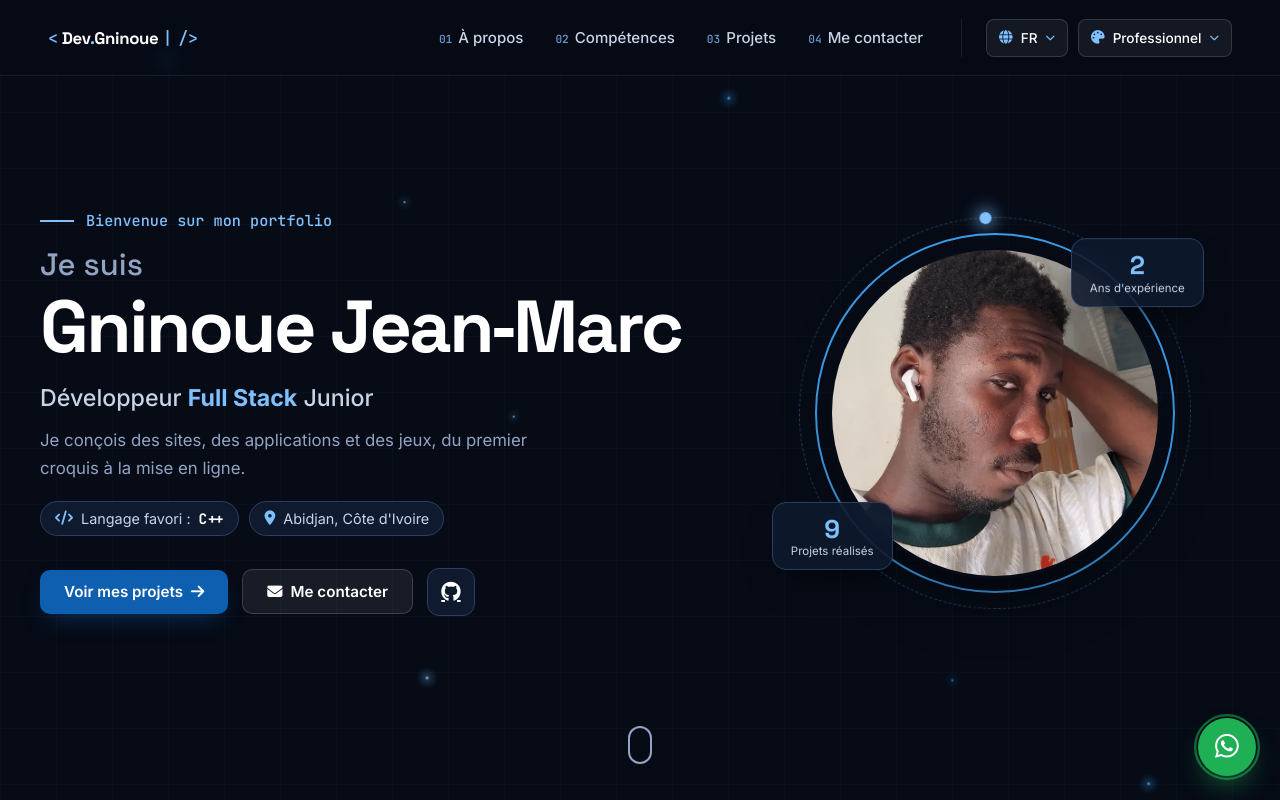
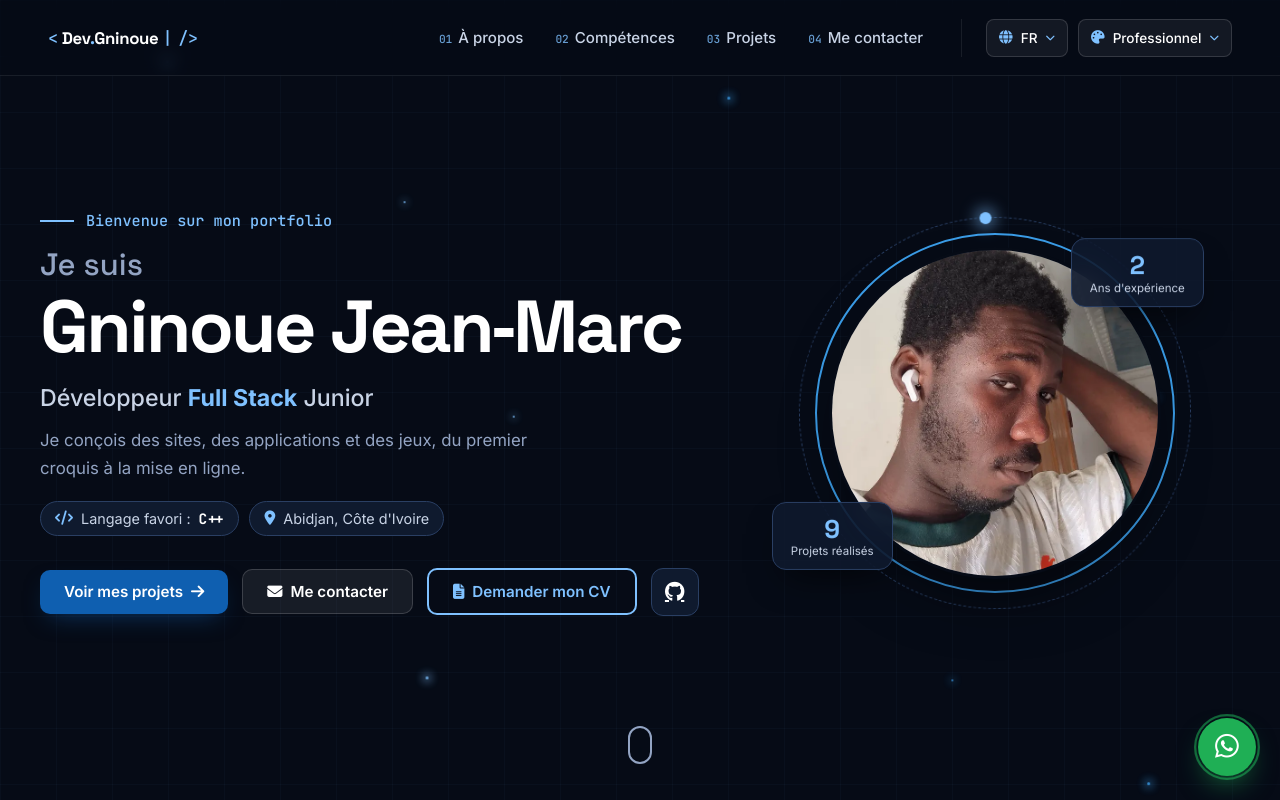
Before and after one commit to gninoue-dev/portfolio, a plain HTML site: page index.html in a window 1280 px wide. Shown: the top 800 px of the page. Drawn offline with Linux system fonts and the light colour scheme.

Commit message:
CV mis en avant dans les 3 thèmes, noms des ressources, code bientôt public, idole

```diff
--- a/css/theme-gaming.css
+++ b/css/theme-gaming.css
@@ -446,6 +446,13 @@ body[data-theme="gaming"] ::selection{ background: var(--jeu-rose); color: #fff;
   border-top-color: var(--jeu-or);
   animation: tourner .8s steps(8) infinite;
 }
+.jeu-titre-secondaires{ display: flex; flex-wrap: wrap; justify-content: center; gap: 12px; }
+.jeu-titre-secondaires > span, .jeu-menu-pause > span, .jeu-modale-actions > span{ display: contents; }
+.jeu-bouton-cv{ border-color: var(--jeu-vert); color: #d8ffe9; }
+.jeu-bouton-cv i{ color: var(--jeu-vert); }
+.jeu-bouton-cv:hover{ border-color: #fff; background: #1d4a3a; }
+.jeu-bouton-cv .bouton-cv-format{ background: var(--jeu-vert); color: #0b0918; border-radius: 2px; }
+.jeu-bouton-cv-lecture{ margin-top: 14px; }
 .jeu-titre-duree{ margin: 0; font-size: .95rem; color: var(--jeu-texte-doux); }
 .jeu-titre-controles{
   list-style: none;
--- a/css/theme-personnel.css
+++ b/css/theme-personnel.css
@@ -261,6 +261,12 @@ body[data-theme="personnel"] ::selection{ background: var(--perso-neon); color:
 .perso-bouton-encre{ background: var(--perso-rouge-bouton); color: #fff; }
 .perso-bouton-neon{ background: var(--perso-neon); color: var(--perso-encre); box-shadow: 5px 5px 0 var(--perso-rouge); }
 .perso-bouton-neon:hover{ box-shadow: 7px 7px 0 var(--perso-rouge); }
+.perso-bouton-cv{ background: var(--perso-neon); box-shadow: 5px 5px 0 var(--perso-rouge); }
+.perso-bouton-cv:hover{ box-shadow: 7px 7px 0 var(--perso-rouge); }
+.perso-bouton-cv .bouton-cv-format{ background: var(--perso-encre); color: var(--perso-neon); border-radius: 0; }
+.perso-actions > span, .perso-cv-contact > span{ display: contents; }
+.perso-cv-contact{ margin: 0 0 18px; }
+.perso-cv-contact .perso-bouton{ width: 100%; }
 .perso-bouton:disabled{ opacity: .7; cursor: progress; }
 
 /* ---------- Case photo ---------- */
--- a/css/theme-professionnel.css
+++ b/css/theme-professionnel.css
@@ -220,7 +220,15 @@ body[data-theme="professionnel"] ::selection{ background: var(--pro-bleu); color
 .pro-langage i{ color: var(--pro-bleu-clair); }
 .pro-langage strong{ color: var(--pro-blanc); font-family: var(--police-code); }
 
+.pro-actions > span{ display: contents; }
 .pro-actions{ display: flex; gap: 14px; flex-wrap: wrap; align-items: center; }
+.pro-bouton-cv{
+  background: transparent;
+  color: var(--pro-bleu-clair);
+  border: 2px solid var(--pro-bleu-clair);
+}
+.pro-bouton-cv:hover{ transform: translateY(-3px); background: var(--pro-bleu-clair); color: #06101F; }
+.pro-bouton-cv .bouton-cv-format{ background: rgba(127,193,255,0.18); }
 .pro-bouton-icone{
   width: 48px; height: 48px;
   display: inline-flex; align-items: center; justify-content: center;
@@ -817,6 +825,28 @@ body[data-theme="professionnel"] ::selection{ background: var(--pro-bleu); color
   70%{ box-shadow: 0 0 0 10px rgba(46,204,113,0); }
   100%{ box-shadow: 0 0 0 0 rgba(46,204,113,0); }
 }
+.pro-carte-cv{
+  display: flex;
+  align-items: center;
+  flex-wrap: wrap;
+  gap: 14px 16px;
+  margin: 0 0 28px;
+  padding: 18px;
+  border-radius: 14px;
+  background: var(--pro-carte);
+  border: 2px solid var(--pro-bleu-moyen);
+}
+.pro-carte-cv > div{ flex: 1; min-width: 180px; }
+.pro-carte-cv-icone{
+  width: 50px; height: 50px;
+  display: inline-flex; align-items: center; justify-content: center;
+  border-radius: 12px;
+  background: var(--pro-bleu-clair);
+  color: #06101F;
+  font-size: 1.4rem;
+}
+.pro-carte-cv-titre{ margin: 0 0 2px; font-family: var(--police-titre); font-weight: 700; color: var(--pro-blanc); }
+.pro-carte-cv-texte{ margin: 0; font-size: .88rem; color: var(--pro-texte-doux); }
 .pro-contact-infos{ list-style: none; margin: 0; padding: 0; display: flex; flex-direction: column; gap: 12px; }
 .pro-contact-infos a{
   display: flex;
--- a/js/commun.js
+++ b/js/commun.js
@@ -362,15 +362,23 @@ function lienDemandeCv() {
 // Bouton CV : téléchargement si le PDF existe, sinon demande par email
 function htmlBoutonCv(classe = 'bouton-action bouton-principal') {
   if (donnees.liens.cv) {
-    return `<a href="${donnees.liens.cv}" download class="${classe}">
-      <i class="fa-solid fa-download" aria-hidden="true"></i> <span>${t('footer.cv')}</span></a>`;
+    return `<a href="${donnees.liens.cv}" download class="${classe} bouton-cv">
+      <i class="fa-solid fa-file-arrow-down" aria-hidden="true"></i> <span>${t('footer.cv')}</span>
+      <small class="bouton-cv-format">PDF</small></a>`;
   }
-  return `<a href="${lienDemandeCv()}" class="${classe}">
+  return `<a href="${lienDemandeCv()}" class="${classe} bouton-cv">
     <i class="fa-solid fa-file-lines" aria-hidden="true"></i> <span>${t('footer.cv-demande')}</span></a>`;
 }
 
+// Remplit chaque emplacement data-zone-cv="classes" posé par un thème
+function remplirZonesCv(racine = document) {
+  racine.querySelectorAll('[data-zone-cv]').forEach(el => {
+    el.innerHTML = htmlBoutonCv(el.dataset.zoneCv || undefined);
+  });
+}
+
 function rendrePiedPage() {
-  document.getElementById('zoneCv').innerHTML = htmlBoutonCv();
+  remplirZonesCv();
 
   const reseaux = [
     ...RESEAUX.filter(r => donnees.liens[r.cle]).map(r => ({ ...r, url: donnees.liens[r.cle], externe: true })),
--- a/js/donnees.js
+++ b/js/donnees.js
@@ -34,7 +34,8 @@ const donnees = {
       'Watch Dogs', 'GTA San Andreas',
       { fr: 'God of War (I à III)', en: 'God of War (I to III)' }
     ],
-    personnagesTekken: ['Bob', 'Nina']
+    personnagesTekken: ['Bob', 'Nina'],
+    idole: { fr: 'Kylian Mbappé (football)', en: 'Kylian Mbappé (football)' }
   },
 
   liens: {
@@ -42,10 +43,15 @@ const donnees = {
     whatsapp: '2250103508128',
     whatsappAffiche: '+225 01 03 50 81 28',
     github: 'https://github.com/gninoue-dev',
-    linkedin: '',
+    // ---------- Réseaux : coller l'adresse entre les guillemets ----------
+    // Un réseau vide n'est pas affiché ; rempli, son icône apparaît dans le footer.
+    linkedin: '', // ex. 'https://www.linkedin.com/in/ton-profil'
+    tiktok: '', // ex. 'https://www.tiktok.com/@ton-pseudo'
     facebook: '',
-    tiktok: '',
     instagram: '',
+    // ---------- CV ----------
+    // Déposer le PDF dans res/ puis écrire : cv: 'res/cv-gninoue-jean-marc.pdf'
+    // Le bouton passe alors de "Demander mon CV" à "Télécharger mon CV" partout.
     cv: '',
     // Point d'accès du formulaire de contact (FormSubmit, en AJAX)
     formulaire: 'https://formsubmit.co/ajax/Devgninoue@gmail.com'
@@ -79,6 +85,7 @@ const donnees = {
   // statut : termine | encours
   // categorie : jeu | web | ia | outil
   // nom : texte simple ou { fr, en }
+  // codeBientot : true si le code sera publié plus tard (au lieu de "Code privé")
   // vedette : true pour le projet phare (affiché en premier, avec un badge)
   // image : '' tant que la capture n'est pas fournie (RESSOURCES.md)
   projets: [
@@ -91,7 +98,7 @@ const donnees = {
       },
       technos: ['JavaScript'],
       categorie: 'web',
-      image: '',
+      image: '', // capture : 'res/projets/projet-web.webp'
       lienCode: 'https://github.com/gninoue-dev/projet_web_fin_module',
       lienDemo: '',
       statut: 'encours',
@@ -106,7 +113,7 @@ const donnees = {
       },
       technos: ['Godot 4', 'GDScript', 'Blender'],
       categorie: 'jeu',
-      image: '',
+      image: '', // capture : 'res/projets/zaomon.webp'
       lienCode: 'https://github.com/gninoue-dev/ZAOMON',
       lienDemo: '',
       statut: 'encours'
@@ -120,7 +127,7 @@ const donnees = {
       },
       technos: ['Python', 'FastAPI', 'React', 'WebSocket', 'After Effects'],
       categorie: 'ia',
-      image: '',
+      image: '', // capture : 'res/projets/editsensei.webp'
       lienCode: 'https://github.com/gninoue-dev/EditSensei_AI',
       lienDemo: '',
       statut: 'encours'
@@ -134,8 +141,9 @@ const donnees = {
       },
       technos: ['PHP', 'MySQL', 'JavaScript'],
       categorie: 'web',
-      image: '',
-      lienCode: '',
+      image: '', // capture : 'res/projets/examsecure.webp'
+      lienCode: '', // encore en local : mettre l'URL GitHub ici une fois publié
+      codeBientot: true,
       lienDemo: '',
       statut: 'encours'
     },
@@ -148,7 +156,7 @@ const donnees = {
       },
       technos: ['Python', 'MetaTrader 5'],
       categorie: 'outil',
-      image: '',
+      image: '', // capture : 'res/projets/bot-trading.webp'
       lienCode: 'https://github.com/gninoue-dev/Bot_trading',
       lienDemo: '',
       statut: 'encours'
@@ -162,8 +170,9 @@ const donnees = {
       },
       technos: ['Python', 'C++', 'WebSocket'],
       categorie: 'outil',
-      image: '',
-      lienCode: '',
+      image: '', // capture : 'res/projets/prad1.webp'
+      lienCode: '', // encore en local : mettre l'URL GitHub ici une fois publié
+      codeBientot: true,
       lienDemo: '',
       statut: 'termine'
     },
@@ -176,7 +185,7 @@ const donnees = {
       },
       technos: ['Java'],
       categorie: 'outil',
-      image: '',
+      image: '', // capture : 'res/projets/focusflow.webp'
       lienCode: 'https://github.com/gninoue-dev/FocusFlow',
       lienDemo: '',
       statut: 'encours'
@@ -190,7 +199,7 @@ const donnees = {
       },
       technos: ['JavaScript', 'Canvas'],
       categorie: 'jeu',
-      image: '',
+      image: '', // capture : 'res/projets/gamerpg.webp'
       lienCode: 'https://github.com/gninoue-dev/GameRpg',
       lienDemo: 'https://gninoue-dev.github.io/GameRpg/',
       statut: 'termine'
@@ -204,7 +213,7 @@ const donnees = {
       },
       technos: ['JavaScript'],
       categorie: 'jeu',
-      image: '',
+      image: '', // capture : 'res/projets/snake.webp'
       lienCode: 'https://github.com/gninoue-dev/gameSnake',
       lienDemo: 'https://gninoue-dev.github.io/gameSnake/',
       statut: 'termine'
--- a/js/theme-gaming.js
+++ b/js/theme-gaming.js
@@ -84,9 +84,12 @@
             <div class="jeu-titre-actions" id="jeuTitreActions">
               <p class="jeu-chargement" id="jeuChargement"><span class="jeu-chargeur" aria-hidden="true"></span><span data-i18n="jeu.chargement"></span></p>
             </div>
-            <button class="jeu-bouton jeu-bouton-secondaire" id="jeuTitreLecture">
-              <i class="fa-solid fa-book-open" aria-hidden="true"></i> <span data-i18n="jeu.mode-lecture"></span>
-            </button>
+            <div class="jeu-titre-secondaires">
+              <button class="jeu-bouton jeu-bouton-secondaire" id="jeuTitreLecture">
+                <i class="fa-solid fa-book-open" aria-hidden="true"></i> <span data-i18n="jeu.mode-lecture"></span>
+              </button>
+              <span data-zone-cv="jeu-bouton jeu-bouton-cv"></span>
+            </div>
             <p class="jeu-titre-duree" data-i18n="jeu.duree"></p>
             <ul class="jeu-titre-controles">
               <li><i class="fa-solid fa-keyboard" aria-hidden="true"></i><span data-i18n="jeu.controles-clavier"></span></li>
@@ -269,6 +272,7 @@
           <button class="jeu-bouton" data-pause="lecture"><i class="fa-solid fa-book-open" aria-hidden="true"></i> ${t('jeu.mode-lecture')}</button>
           <button class="jeu-bouton" data-pause="son"><i class="fa-solid ${jeu.audio.actif ? 'fa-volume-high' : 'fa-volume-xmark'}" aria-hidden="true"></i> ${t(jeu.audio.actif ? 'jeu.son-active' : 'jeu.son-coupe')}</button>
           <button class="jeu-bouton" data-pause="theme"><i class="fa-solid fa-palette" aria-hidden="true"></i> ${t('jeu.changer-theme')}</button>
+          <span data-zone-cv="jeu-bouton jeu-bouton-cv"></span>
           <button class="jeu-bouton jeu-bouton-danger" data-pause="recommencer"><i class="fa-solid fa-rotate-right" aria-hidden="true"></i> <span>${t('jeu.recommencer')}</span></button>
         </div>
         <h3 class="jeu-modale-sous-titre">${t('jeu.controles')}</h3>
@@ -279,6 +283,7 @@
         </ul>
         <h3 class="jeu-modale-sous-titre">${t('jeu.fin-succes')}</h3>
         ${htmlSucces(jeu.etat.succes)}`, () => jeu && jeu.mettreEnPause(false));
+      remplirZonesCv($('#jeuModaleBoite'));
 
       $('#jeuModaleBoite').addEventListener('click', (e) => {
         const bouton = e.target.closest('[data-pause]');
@@ -328,8 +333,10 @@
         </ul>
         <div class="jeu-modale-actions">
           <button class="jeu-bouton jeu-bouton-principal" data-fin="ecrire"><i class="fa-solid fa-paper-plane" aria-hidden="true"></i> ${t('jeu.ecrire')}</button>
+          <span data-zone-cv="jeu-bouton jeu-bouton-cv"></span>
           <button class="jeu-bouton" data-fermer><i class="fa-solid fa-person-walking" aria-hidden="true"></i> ${t('jeu.continuer-explorer')}</button>
         </div>`, quandFerme);
+      remplirZonesCv($('#jeuModaleBoite'));
       $('#jeuModaleBoite').querySelector('[data-fin="ecrire"]').addEventListener('click', () => {
         fermerModale(true);
         ouvrirLecture('contact');
@@ -350,7 +357,7 @@
     return [
       projet.lienCode
         ? `<a class="jeu-bouton" href="${projet.lienCode}" target="_blank" rel="noopener"><i class="fa-brands fa-github" aria-hidden="true"></i> ${t('projets.code')}</a>`
-        : `<span class="jeu-bouton jeu-bouton-inactif"><i class="fa-solid fa-lock" aria-hidden="true"></i> ${t('projets.code-prive')}</span>`,
+        : `<span class="jeu-bouton jeu-bouton-inactif"><i class="fa-solid fa-lock" aria-hidden="true"></i> ${t(projet.codeBientot ? 'projets.code-bientot' : 'projets.code-prive')}</span>`,
       projet.lienDemo
         ? `<a class="jeu-bouton" href="${projet.lienDemo}" target="_blank" rel="noopener"><i class="fa-solid fa-play" aria-hidden="true"></i> ${t('projets.demo')}</a>`
         : ''
@@ -494,6 +501,7 @@
           <p class="jeu-lecture-role">${t('profil.role-court')} · ${t('pro.langage')} <strong>${p.langageFavori}</strong></p>
           <p class="jeu-lecture-intro"><i class="fa-solid fa-location-dot" aria-hidden="true"></i> ${tr(p.ville)} · <i class="fa-solid fa-gamepad" aria-hidden="true"></i> ${p.pseudoJeu}</p>
           <p class="jeu-lecture-intro">${t('jeu.lecture-intro')}</p>
+          <span data-zone-cv="jeu-bouton jeu-bouton-cv jeu-bouton-cv-lecture"></span>
         </div>
       </header>
 
@@ -569,6 +577,7 @@
         </div>
       </section>`;
     brancherFormulaire($('#jeuFormulaire'), $('#jeuStatut'), $('#jeuEnvoyer'));
+    remplirZonesCv($('#jeuLectureContenu'));
   }
 
   function ouvrirLecture(section) {
--- a/js/theme-personnel.js
+++ b/js/theme-personnel.js
@@ -64,6 +64,7 @@
       ['perso.fiche-animes', reserve(p.animesFavoris)],
       ['perso.fiche-jeux', reserve(p.jeuxFavoris)],
       ['perso.fiche-tekken', reserve(p.personnagesTekken)],
+      ['perso.fiche-idole', reserve(p.idole)],
       ['perso.fiche-devise', reserve(p.citation)]
     ].map(([cle, valeur]) => `<div${cle === 'perso.fiche-devise' ? ' class="perso-fiche-devise"' : ''}><dt>${t(cle)}</dt><dd>${valeur}</dd></div>`).join('');
   }
@@ -94,6 +95,7 @@
             <div class="perso-actions">
               <a href="#projets" data-section="projets" class="perso-bouton perso-bouton-encre"><i class="fa-solid fa-book" aria-hidden="true"></i> <span data-i18n="perso.lire-volumes"></span></a>
               <a href="#contact" data-section="contact" class="perso-bouton"><i class="fa-solid fa-comment" aria-hidden="true"></i> <span data-i18n="perso.ecrire"></span></a>
+              <span data-zone-cv="perso-bouton perso-bouton-cv"></span>
             </div>
           </div>
 
@@ -192,6 +194,7 @@
           <div class="perso-case perso-case-papier perso-anime">
             <p class="perso-bulle perso-bulle-cri" data-i18n="contact.sous-titre"></p>
             <p class="perso-dispo"><span class="perso-point" aria-hidden="true"></span><span data-i18n="contact.dispo"></span></p>
+            <p class="perso-cv-contact"><span data-zone-cv="perso-bouton perso-bouton-cv"></span></p>
             <ul class="perso-liens-contact">
               <li><a href="mailto:${donnees.liens.email}"><i class="fa-solid fa-envelope" aria-hidden="true"></i> ${donnees.liens.email}</a></li>
               <li><a href="https://wa.me/${donnees.liens.whatsapp}" target="_blank" rel="noopener"><i class="fa-brands fa-whatsapp" aria-hidden="true"></i> ${donnees.liens.whatsappAffiche}</a></li>
@@ -260,7 +263,7 @@
       const liens = [
         projet.lienCode
           ? `<a href="${projet.lienCode}" target="_blank" rel="noopener" class="perso-lien-volume"><i class="fa-brands fa-github" aria-hidden="true"></i> ${t('projets.code')}</a>`
-          : `<span class="perso-lien-volume perso-lien-inactif"><i class="fa-solid fa-lock" aria-hidden="true"></i> ${t('projets.code-prive')}</span>`,
+          : `<span class="perso-lien-volume perso-lien-inactif"><i class="fa-solid fa-lock" aria-hidden="true"></i> ${t(projet.codeBientot ? 'projets.code-bientot' : 'projets.code-prive')}</span>`,
         projet.lienDemo
           ? `<a href="${projet.lienDemo}" target="_blank" rel="noopener" class="perso-lien-volume"><i class="fa-solid fa-play" aria-hidden="true"></i> ${t('projets.demo')}</a>`
           : ''
--- a/js/theme-professionnel.js
+++ b/js/theme-professionnel.js
@@ -51,6 +51,7 @@
                 <span data-i18n="pro.bouton-projets"></span> <i class="fa-solid fa-arrow-right" aria-hidden="true"></i></a>
               <a href="#contact" data-section="contact" class="bouton-action bouton-secondaire">
                 <i class="fa-solid fa-envelope" aria-hidden="true"></i> <span data-i18n="pro.bouton-contact"></span></a>
+              <span data-zone-cv="bouton-action pro-bouton-cv"></span>
               <a href="${donnees.liens.github}" target="_blank" rel="noopener" class="pro-bouton-icone" aria-label="GitHub" title="GitHub">
                 <i class="fa-brands fa-github" aria-hidden="true"></i></a>
             </div>
@@ -136,6 +137,14 @@
             <div class="pro-contact-intro pro-revele">
               <p class="pro-contact-sous-titre" data-i18n="contact.sous-titre"></p>
               <p class="pro-disponibilite"><span class="pro-point-dispo" aria-hidden="true"></span><span data-i18n="contact.dispo"></span></p>
+              <div class="pro-carte-cv">
+                <span class="pro-carte-cv-icone"><i class="fa-solid fa-file-pdf" aria-hidden="true"></i></span>
+                <div>
+                  <p class="pro-carte-cv-titre" data-i18n="cv.titre"></p>
+                  <p class="pro-carte-cv-texte" data-i18n="cv.texte"></p>
+                </div>
+                <span data-zone-cv="bouton-action bouton-principal"></span>
+              </div>
               <ul class="pro-contact-infos">
                 <li><a href="mailto:${donnees.liens.email}"><span class="pro-contact-icone"><i class="fa-solid fa-envelope" aria-hidden="true"></i></span>
                   <span><small data-i18n="contact.email"></small>${donnees.liens.email}</span></a></li>
@@ -242,7 +251,7 @@
            </div>`;
       const lienCode = projet.lienCode
         ? `<a href="${projet.lienCode}" target="_blank" rel="noopener" class="pro-lien-projet"><i class="fa-brands fa-github" aria-hidden="true"></i> ${t('projets.code')}</a>`
-        : `<span class="pro-lien-projet pro-lien-inactif"><i class="fa-solid fa-lock" aria-hidden="true"></i> ${t('projets.code-prive')}</span>`;
+        : `<span class="pro-lien-projet pro-lien-inactif"><i class="fa-solid fa-lock" aria-hidden="true"></i> ${t(projet.codeBientot ? 'projets.code-bientot' : 'projets.code-prive')}</span>`;
       const lienDemo = projet.lienDemo
         ? `<a href="${projet.lienDemo}" target="_blank" rel="noopener" class="pro-lien-projet pro-lien-demo"><i class="fa-solid fa-arrow-up-right-from-square" aria-hidden="true"></i> ${t('projets.demo')}</a>`
         : '';
--- a/js/traductions.js
+++ b/js/traductions.js
@@ -41,6 +41,8 @@ const traductions = {
     'footer.cv': 'Télécharger mon CV',
     'footer.cv-demande': 'Demander mon CV',
     'footer.cv-sujet': 'Demande de CV',
+    'cv.titre': 'Mon CV',
+    'cv.texte': 'Parcours, compétences et projets sur une page.',
     'footer.credits': 'Icônes Font Awesome (CC BY 4.0) · Polices Google Fonts (OFL)',
 
     // ---------- Contenu partagé ----------
@@ -72,6 +74,7 @@ const traductions = {
     'projets.code': 'Code',
     'projets.demo': 'Démo',
     'projets.code-prive': 'Code privé',
+    'projets.code-bientot': 'Code bientôt sur GitHub',
     'projets.termine': 'Terminé',
     'projets.vedette': 'Projet phare',
     'projets.encours': 'En cours',
@@ -240,6 +243,7 @@ const traductions = {
     'perso.fiche-origine': 'Base',
     'perso.fiche-personnalite': 'En une phrase',
     'perso.fiche-tekken': 'Mains Tekken',
+    'perso.fiche-idole': 'Idole',
     'perso.a-debloquer': 'À débloquer',
     'perso.filtrer-competences': 'Filtrer les compétences',
     'perso.legende': 'Jauge de puissance : trois segments par niveau (débutant, intermédiaire, expert).',
@@ -285,6 +289,8 @@ const traductions = {
     'footer.cv': 'Download my resume',
     'footer.cv-demande': 'Request my resume',
     'footer.cv-sujet': 'Resume request',
+    'cv.titre': 'My resume',
+    'cv.texte': 'Background, skills and projects on one page.',
     'footer.credits': 'Font Awesome icons (CC BY 4.0) · Google Fonts (OFL)',
 
     // ---------- Shared content ----------
@@ -316,6 +322,7 @@ const traductions = {
     'projets.code': 'Code',
     'projets.demo': 'Demo',
     'projets.code-prive': 'Private code',
+    'projets.code-bientot': 'Code coming soon to GitHub',
     'projets.termine': 'Completed',
     'projets.vedette': 'Flagship project',
     'projets.encours': 'In progress',
@@ -484,6 +491,7 @@ const traductions = {
     'perso.fiche-origine': 'Home base',
     'perso.fiche-personnalite': 'In one sentence',
     'perso.fiche-tekken': 'Tekken mains',
+    'perso.fiche-idole': 'Idol',
     'perso.a-debloquer': 'Locked',
     'perso.filtrer-competences': 'Filter skills',
     'perso.legende': 'Power gauge: three segments per level (beginner, intermediate, expert).',
```
Also changed, not shown: css/commun.css (+9 -0 lines), index.html (+1 -1 lines), 4 other files.
